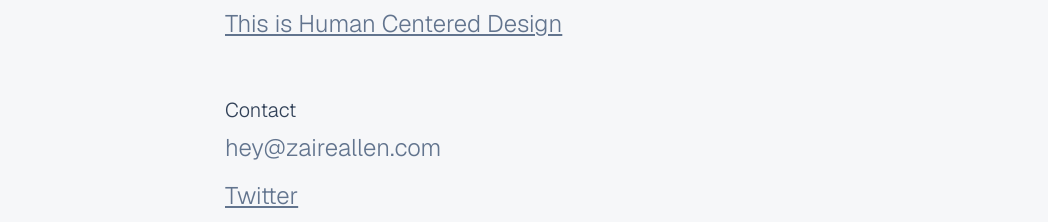
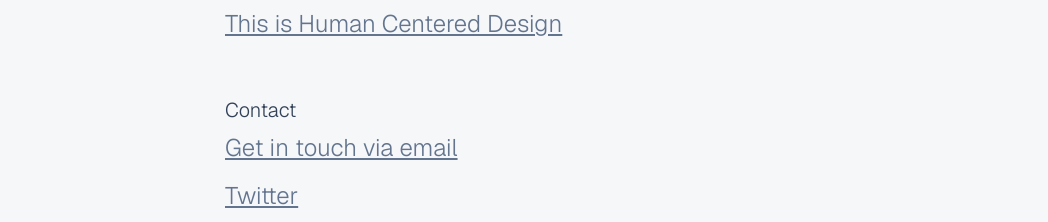
Before and after one commit to zaireallen/Zaire-Allen-Portfolio-2025, a React (Vite) app: page /about in a window 1280 px wide. Shown: the part 1200-1422 px from the top of the page, without its empty margins (119-1167 px from the left). Built offline with nearby package versions, Linux system fonts and the light colour scheme.

Commit message:
removed the line in the timeline  and cleaned up copy in the header

```diff
--- a/src/components/ui/Header.tsx
+++ b/src/components/ui/Header.tsx
@@ -1,6 +1,12 @@
 import { LinkPreview } from "@/components/ui/LinkPreview";
+import { useState } from "react";
+import { toast } from "sonner";
 
 export function Header() {
+    const [emailCopied, setEmailCopied] = useState(false);
+    const [emailHover, setEmailHover] = useState(false);
+    const email = "hey@zaireallen.com";
+
     return (
         <header>
         <div className="w-full max-w-2xl mx-auto md:pt-40 pt-32 px-4 md:px-8 lg:px-10 z-40">
@@ -115,7 +121,30 @@ export function Header() {
                     Contact
                 </h2>
                 <h1 className="text-slate-500 dark:text-slate-100 font-light text-2xl pb-4">
-                    <a href="mailto:hey@zaireallen.com">hey@zaireallen.com</a>
+                    <span
+                        role="button"
+                        tabIndex={0}
+                        onMouseEnter={() => setEmailHover(true)}
+                        onMouseLeave={() => setEmailHover(false)}
+                        onClick={async () => {
+                            await navigator.clipboard.writeText(email);
+                            setEmailCopied(true);
+                            toast.success('Email copied to clipboard!');
+                            setTimeout(() => setEmailCopied(false), 2000);
+                        }}
+                        onKeyDown={async (e) => {
+                            if (e.key === 'Enter' || e.key === ' ') {
+                                await navigator.clipboard.writeText(email);
+                                setEmailCopied(true);
+                                toast.success('Email copied to clipboard!');
+                                setTimeout(() => setEmailCopied(false), 2000);
+                            }
+                        }}
+                        className={`transition-colors duration-200 hover:text-rose-600 dark:hover:text-rose-400 hover:underline underline cursor-pointer outline-none ${emailHover ? 'text-rose-600 dark:text-rose-400' : ''}`}
+                        aria-label="Copy email to clipboard"
+                    >
+                        {emailCopied ? 'copied!' : 'Get in touch via email'}
+                    </span>
                 </h1>
                 <h1 className="text-slate-500 dark:text-slate-100 font-light text-2xl pb-4">
                     <a href="https://twitter.com/___zca" target="_blank" rel="noopener noreferrer" className="transition-colors duration-200 hover:text-rose-600 dark:hover:text-rose-400 hover:underline underline">
--- a/src/components/ui/Timeline.tsx
+++ b/src/components/ui/Timeline.tsx
@@ -28,7 +28,7 @@ export const Timeline = () => {
     <div className="w-full font-sans px-4 md:px-8 lg:px-10" ref={containerRef}>
       <div ref={ref} className="relative max-w-5xl mx-auto pb-4">
         {/* Full-height vertical line - only on md+ */}
-        <div className="absolute left-8 top-0 h-full w-px bg-neutral-200 dark:bg-neutral-700 pointer-events-none z-0 hidden md:block" />
+        {/* <div className="absolute left-8 top-0 h-full w-px bg-neutral-200 dark:bg-neutral-700 pointer-events-none z-0 hidden md:block" /> */}
         {timelineData.map((item, index) => {
           return (
             <div key={index} className="flex justify-start pt-10 md:pt-40 md:gap-10">
```
